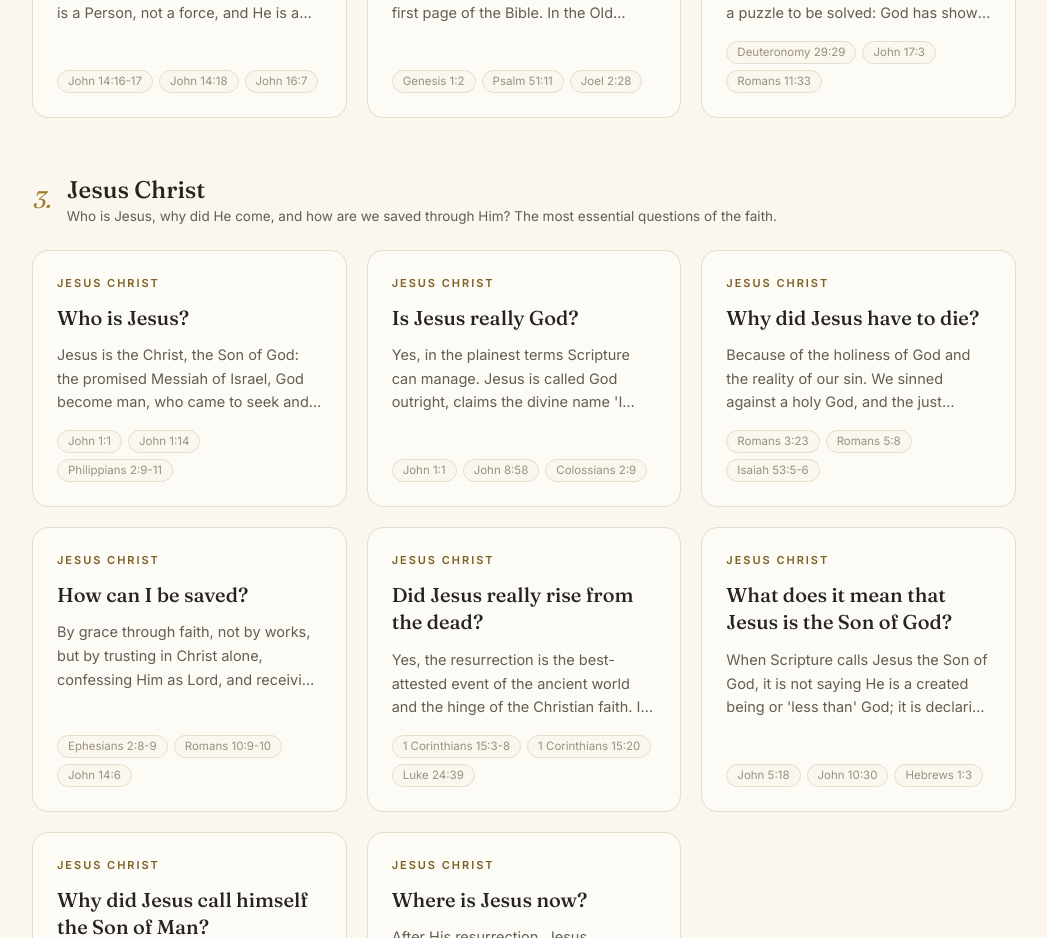
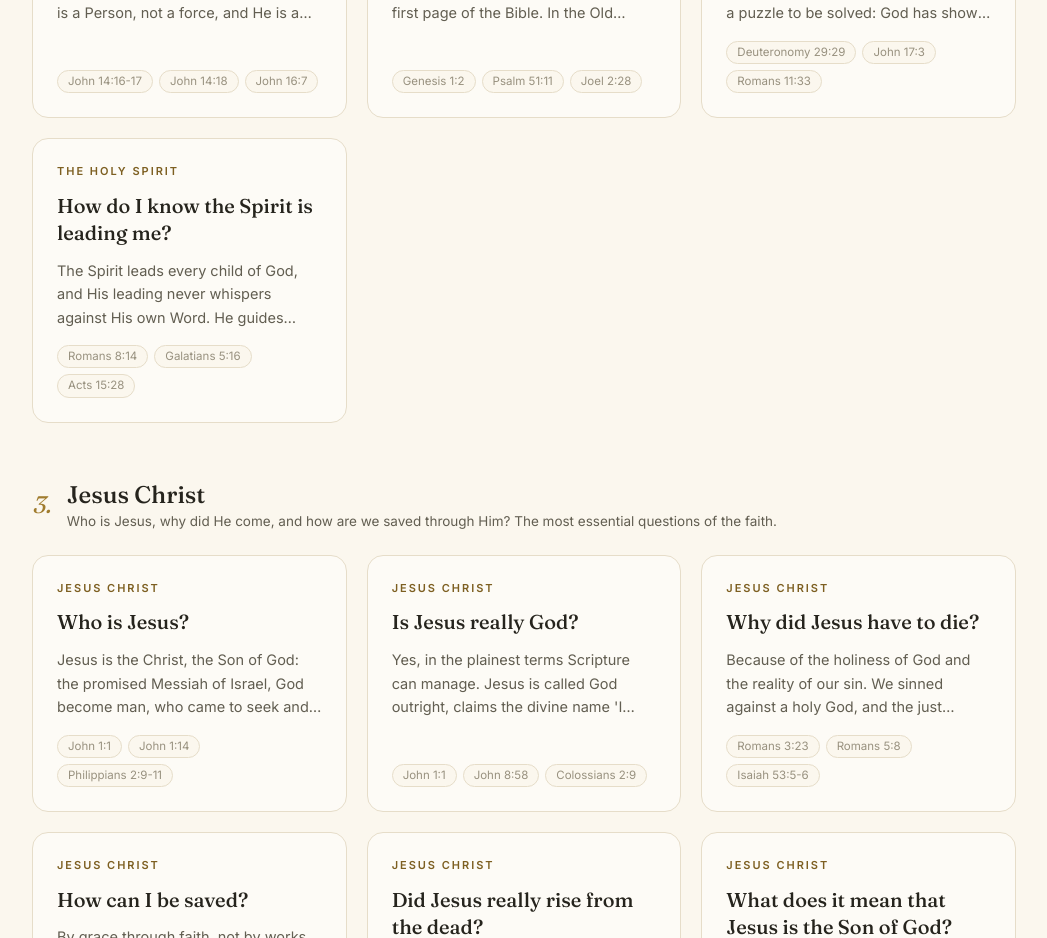
Before and after one commit to kczimm/glory, a Next.js app: page /questions in a window 1280 px wide. Shown: the part 1560-2498 px from the top of the page, without its empty margins (116-1163 px from the left). Built offline with nearby package versions, Linux system fonts and the light colour scheme.

Commit message:
Add study: How do I know the Spirit is leading me?

```diff
--- /dev/null
+++ b/scripts/grounding.mjs
@@ -0,0 +1,79 @@
+// Usage: node scripts/grounding.mjs <new-slug> [source-slug]
+// Emits a self-contained review pack for the new question: each StudyPoint with
+// its cited verse texts (from vendored scripture.ts) and the passage focus ranges.
+// The reviewer reads this pack + the relevant questions.ts region and verifies
+// quote accuracy and grounding without needing shell access.
+import { readFileSync } from "node:fs";
+
+const questionsSrc = readFileSync("src/data/questions.ts", "utf8");
+const scriptureSrc = readFileSync("src/data/scripture.ts", "utf8");
+
+const verses = {};
+for (const m of scriptureSrc.matchAll(/^\s{2}"([^"]+)": "((?:[^"\\]|\\.)*)",$/gm)) verses[m[1]] = m[2];
+const chapters = {};
+for (const m of scriptureSrc.matchAll(/^\s{2}"([^"]+)": \[/gm)) chapters[m[1]] = true;
+const BOOK_ALIASES = { Psalm: "Psalms" };
+const canonical = (b) => BOOK_ALIASES[b] ?? b;
+
+const target = process.argv[2];
+const blocks = questionsSrc.split(/slug: "/).slice(1);
+let found = null;
+for (const b of blocks) {
+  const slug = b.slice(0, b.indexOf('"'));
+  if (slug === target) { found = b; break; }
+}
+if (!found) { console.error("slug not found:", target); process.exit(1); }
+
+const get = (re) => { const m = found.match(re); return m ? m[1] : null; };
+const refs = (re) => { const m = found.match(re); return m && m[1].trim() ? [...m[1].matchAll(/(?:"([^"]+)")/g)].map((s) => s[1]) : []; };
+
+const refText = (ref) => {
+  const m = ref.match(/^(.*?)\s(\d+):(\d+)(?:-(\d+))?$/);
+  if (!m) return "UNPARSEABLE";
+  const book = canonical(m[1]);
+  const c = +m[2];
+  const parts = [];
+  for (let v = +m[3]; v <= +(m[4] ?? m[3]); v++) {
+    const k = `${book} ${c}:${v}`;
+    parts.push(`[${k}] ${verses[k] ?? "MISSING"}`);
+  }
+  return parts.join("\n");
+};
+
+let out = `# Grounding pack for question: ${target}\n\n`;
+out += `Question: ${get(/question: "([^"]+)"/)}\n`;
+out += `Summary: ${get(/summary:\s*(?:"([\s\S]*?)",\n\s*passages|"([^"]*)")/) ?? ""}\n\n`;
+out += "## Passages\n";
+const pm = found.match(/passages: \[([\s\S]*?)\n\s*\],/);
+if (pm) {
+  const pblocks = pm[1].split(/},\s*{/);
+  for (const p of pblocks) {
+    const book = p.match(/book: "([^"]+)"/)?.[1];
+    const chapter = p.match(/chapter: (\d+)/)?.[1];
+    const title = p.match(/title: "([^"]+)"/)?.[1];
+    const focus = p.match(/focus: "([^"]+)"/)?.[1];
+    const key = canonical(book) + " " + chapter;
+    out += `- ${book} ${chapter} "${title}" focus ${focus ?? "whole chapter"} — chapter exists: ${chapters[key] === true ? "yes" : "MISSING"}\n`;
+  }
+}
+out += "\n## Study points\n";
+const pointBlocks = found.split(/heading: "/).slice(1);
+for (const pb of pointBlocks) {
+  const heading = pb.slice(0, pb.indexOf('"'));
+  const body = pb.match(/body:\s*(?:"([\s\S]*?)",\s*\n\s*verses|"([\s\S]*?)"\n\s*verses)/) ?? pb.match(/body:\s*"([\s\S]*?)"\n\s*verses/);
+  const bodyText = body ? (body[1] ?? body[2]).trim() : "(body not extracted)";
+  const onlyVerses = (pb.match(/verses: \[([^\]]*)\]/)?.[1] ?? "");
+  const vRefs = [...onlyVerses.matchAll(/"([^"]+)"/g)].map((s) => s[1]);
+  out += `### ${heading}\nBODY: ${bodyText}\nCITED: ${vRefs.join(", ")}\n`;
+  for (const v of vRefs) out += "  " + refText(v) + "\n";
+  out += "\n";
+}
+out += "## keyVerses\n";
+for (const k of refs(/keyVerses: \[([^\]]*)\]/)) out += "  " + refText(k) + "\n";
+
+const dir = process.env.GLORY_WORKDIR ?? ".";
+const path = `scripts/packs/${target}.md`;
+import { mkdirSync, writeFileSync } from "node:fs";
+mkdirSync("scripts/packs", { recursive: true });
+writeFileSync(path, out);
+console.log("wrote", path, out.length, "bytes");
--- a/src/data/questions.ts
+++ b/src/data/questions.ts
@@ -292,10 +292,10 @@ export const questions: Question[] = [
       },
     ],
     keyVerses: ["Acts 2:38-39", "Ephesians 1:13-14", "Romans 8:15-16", "Galatians 3:2"],
-    raises: ["what-are-spiritual-gifts"],
+    raises: ["what-are-spiritual-gifts", "how-do-i-know-the-spirit-is-leading-me"],
     followsFrom: ["who-is-the-holy-spirit"],
     related: ["who-is-the-holy-spirit", "how-can-i-be-saved"],
-    planned: ["How do I know the Spirit is leading me?"],
+    planned: ["What does it mean to be baptized with the Holy Spirit?"],
     order: 4,
   },
 
@@ -3129,7 +3129,7 @@ export const questions: Question[] = [
       },
     ],
     keyVerses: ["John 14:16-17", "John 14:18", "John 16:7", "John 15:26", "Acts 2:38-39"],
-    raises: ["how-do-i-receive-the-holy-spirit", "who-is-the-holy-spirit"],
+    raises: ["how-do-i-receive-the-holy-spirit", "who-is-the-holy-spirit", "how-do-i-know-the-spirit-is-leading-me"],
     followsFrom: ["who-is-the-holy-spirit"],
     related: ["who-is-the-holy-spirit", "is-the-holy-spirit-god", "what-are-spiritual-gifts"],
     planned: ["What is the unpardonable sin?"],
@@ -3301,4 +3301,87 @@ export const questions: Question[] = [
     planned: ["How is the Trinity like a family, and unlike a family?"],
     order: 18,
   },
+
+  {
+    slug: "how-do-i-know-the-spirit-is-leading-me",
+    question: "How do I know the Spirit is leading me?",
+    category: "holy-spirit",
+    summary:
+      "The Spirit leads every child of God, and His leading never whispers against His own Word. He guides through Scripture, through wisdom and godly counsel, through doors opened and closed in the course of obedience, and through a deepening inner witness of peace and fruit as we walk with Him.",
+    passages: [
+      {
+        book: "Romans",
+        chapter: 8,
+        title: "Led by the Spirit",
+        lookFor: "Being led by the Spirit is what it means to be a child of God; it is not a special elite calling.",
+        focus: "1-17",
+      },
+      {
+        book: "Galatians",
+        chapter: 5,
+        title: "Walk by the Spirit",
+        lookFor: "The daily walk: keep in step with the Spirit, and His fruit grows in you.",
+        focus: "16-26",
+      },
+      {
+        book: "Acts",
+        chapter: 15,
+        title: "The church discerns together",
+        lookFor: "The whole council seeks wisdom together, and concludes it seemed good to the Holy Spirit and to them.",
+        focus: "22-29",
+      },
+      {
+        book: "Acts",
+        chapter: 16,
+        title: "Open doors and closed doors",
+        lookFor: "The Spirit forbids one path and opens another; the gospel moves forward through real decisions.",
+        focus: "6-15",
+      },
+      {
+        book: "1 John",
+        chapter: 4,
+        title: "Test the spirits",
+        lookFor: "Not every impulse is the Spirit: there is a test, and the test is Christ.",
+        focus: "1-6",
+      },
+    ],
+    points: [
+      {
+        heading: "Being led is the normal Christian life",
+        body:
+          "Paul does not describe being led by the Spirit as an unusual experience for unusually spiritual people: 'as many as are led by the Spirit of God, these are children of God.' Every child of God is led by the Spirit. The call is simple and daily: walk by the Spirit, and you will not gratify the desires of the flesh.",
+        verses: ["Romans 8:14", "Galatians 5:16", "Galatians 5:18", "Galatians 5:25"],
+      },
+      {
+        heading: "The Spirit never leads against His own Word",
+        body:
+          "The Spirit who inspired Scripture does not contradict Scripture. John's test for any spirit is about Christ: every spirit that confesses Jesus Christ come in the flesh is of God. Paul urges us to test everything against the Word, and the Bereans were praised for examining the Scriptures to check what they were taught. A leading that fights the Bible is not the Spirit's leading.",
+        verses: ["2 Timothy 3:16", "1 John 4:1-2", "Acts 17:11", "Psalm 119:105"],
+      },
+      {
+        heading: "He works through wisdom, prayer, and the Body",
+        body:
+          "Direction is rarely a mystery dropped from heaven; it comes as wisdom sought, asked for, and weighed. James promises that God gives wisdom generously to all who ask. The early church made its great decisions together, and the council at Jerusalem could say, 'It seemed good to the Holy Spirit, and to us.' Listen for the Spirit in Scripture, in prayer, and in the counsel of godly brothers and sisters.",
+        verses: ["James 1:5", "Proverbs 11:14", "Acts 15:28"],
+      },
+      {
+        heading: "He opens doors and closes doors in the path of obedience",
+        body:
+          "Paul did not receive a blueprint for his journeys; he received a prohibition here and a door there. The Spirit closed the road into Asia and Bithynia, and opened a vision of a man in Macedonia calling for help. The leading came while they were already moving with the gospel, not standing still waiting. Obedience is the atmosphere in which guidance is given.",
+        verses: ["Acts 16:6-10", "James 4:15"],
+      },
+      {
+        heading: "The inner witness grows as we walk",
+        body:
+          "The Spirit testifies with our spirit that we are God's children, and His fruit grows in lives walked by Him. The peace of God rules in hearts that belong to His body, and His peace guards hearts and minds in Christ Jesus. The leading of the Spirit deepens with the walk of the Spirit: conviction moves toward settled peace as it lines up with the Word.",
+        verses: ["Romans 8:16", "Galatians 5:22-23", "Colossians 3:15", "Philippians 4:7"],
+      },
+    ],
+    keyVerses: ["Romans 8:14", "Galatians 5:16", "Acts 15:28", "1 John 4:1", "Colossians 3:15"],
+    raises: [],
+    followsFrom: ["how-do-i-receive-the-holy-spirit", "why-jesus-calls-the-spirit-another-helper"],
+    related: ["who-is-the-holy-spirit", "how-do-i-receive-the-holy-spirit", "what-are-spiritual-gifts"],
+    planned: ["How do I grow in sensitivity to the Spirit?"],
+    order: 19,
+  },
 ];
```
Also changed, not shown: 1 other file (tests, documents, lock files or other folders).
